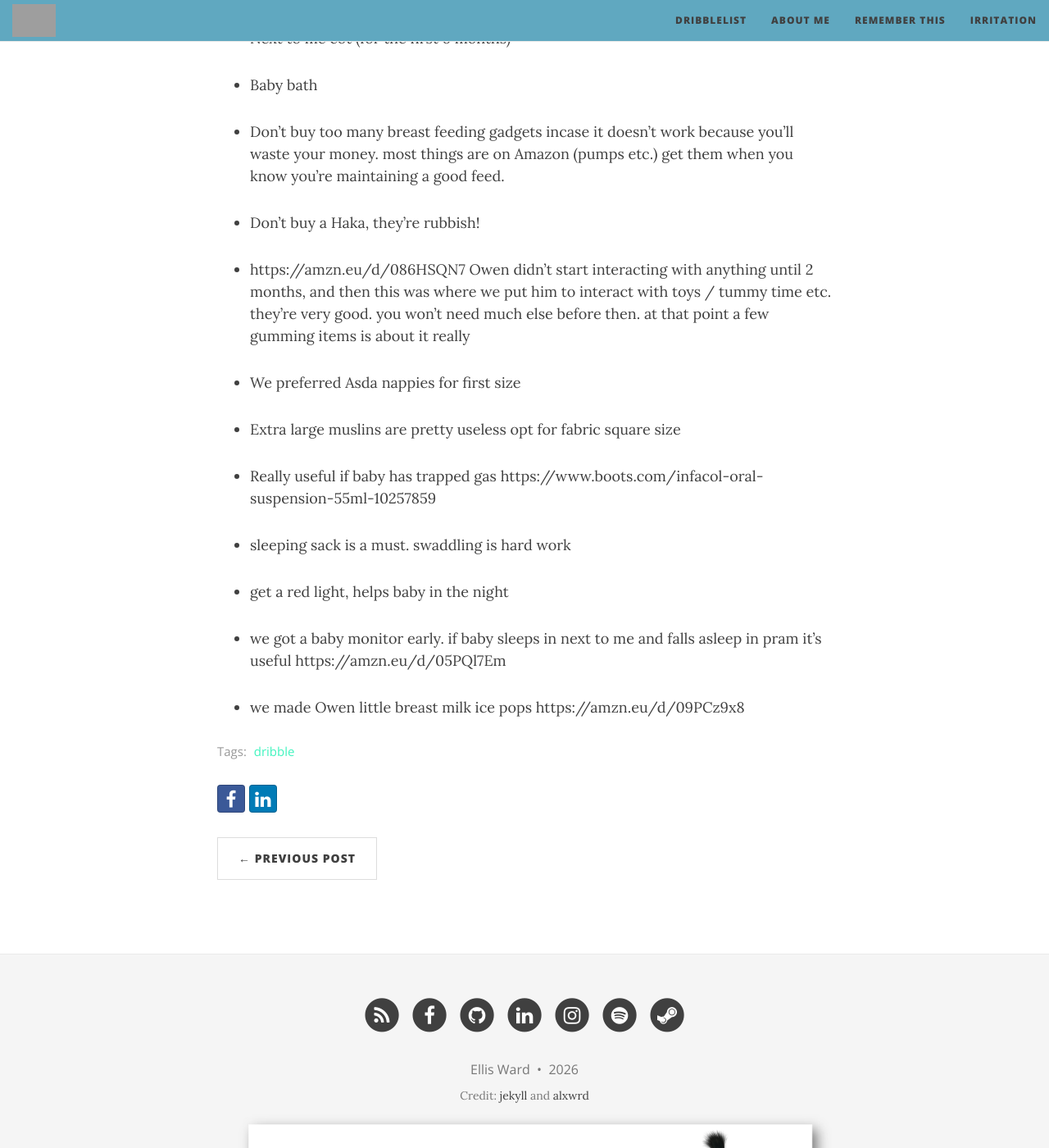
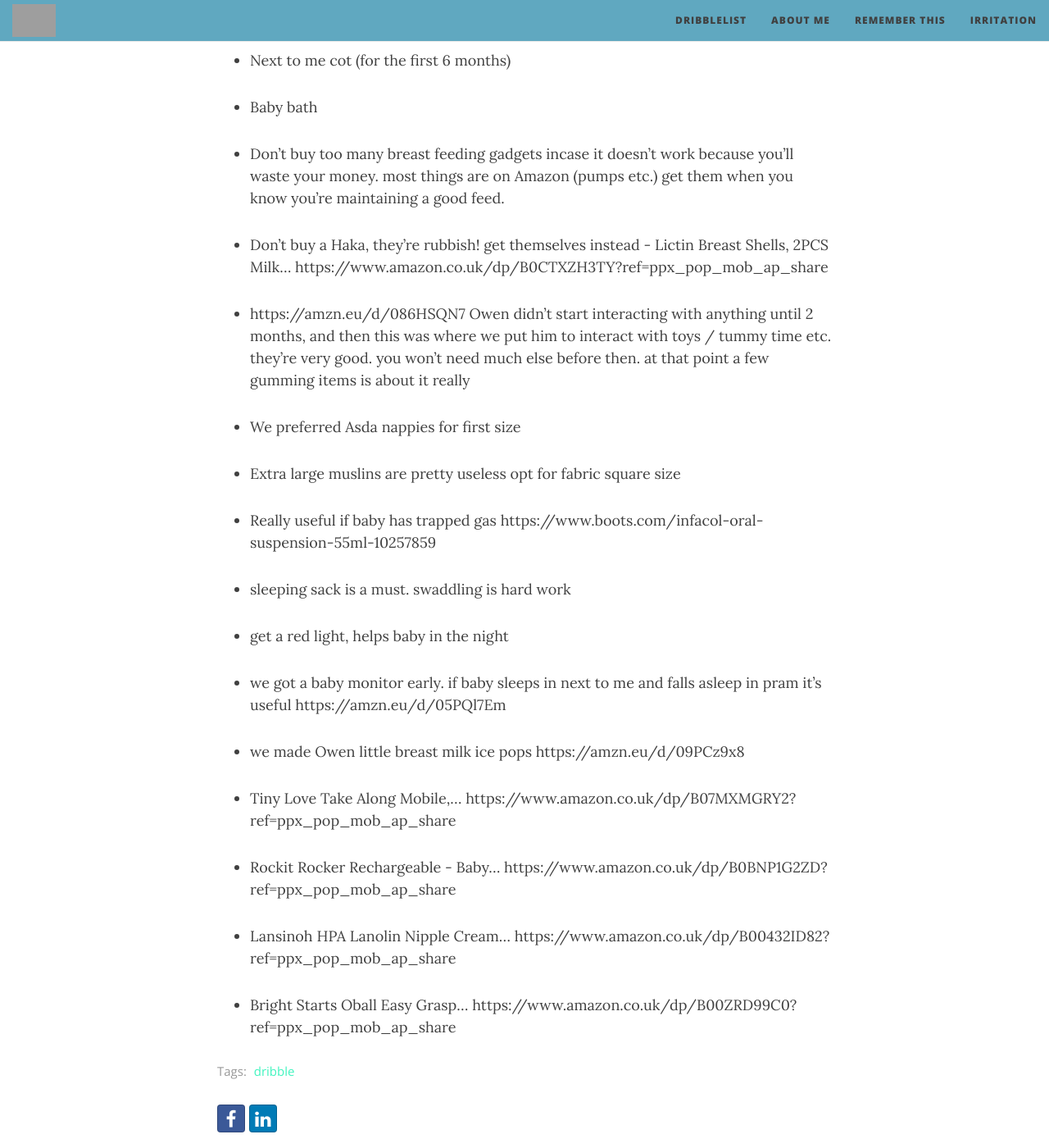
Before and after one commit to ellis-ward/ellis-ward.github.io, a Jekyll site: the page built from _posts/dribble/2026-05-31-adviceformypregnantfriends.md, in a window 1280 px wide and 1400 px high, scrolled down 3886 px. Shown: the whole window at 82% size. Built offline with Jekyll 4.4.1, drawn with Linux system fonts in a browser that asks for light colours; nearby versions of some CDN libraries; some of the changed text lies outside the part shown; grey boxes are pictures that could not be loaded.

Commit message:
Update 2026-05-31-adviceformypregnantfriends.md

```diff
--- a/_posts/dribble/2026-05-31-adviceformypregnantfriends.md
+++ b/_posts/dribble/2026-05-31-adviceformypregnantfriends.md
@@ -35,7 +35,7 @@
 
 - Hospital bag checklist - Best Start in Life - NHS https://share.google/WZPo6irKnYQQ6hzrB
 
-- Reusable breast pads
+- Reusable breast pads  https://www.amazon.co.uk/dp/B07S7GQ2T8?ref=ppx_pop_mob_ap_share
 
 - A portable fan!
 
@@ -103,7 +103,7 @@
 
 - Don't buy too many breast feeding gadgets incase it doesn't work because you'll waste your money. most things are on Amazon (pumps etc.) get them when you know you're maintaining a good feed.
 
-- Don't buy a Haka, they're rubbish!
+- Don't buy a Haka, they're rubbish! get themselves instead - Lictin Breast Shells, 2PCS Milk... https://www.amazon.co.uk/dp/B0CTXZH3TY?ref=ppx_pop_mob_ap_share
 
 - https://amzn.eu/d/086HSQN7 Owen didn't start interacting with anything until 2 months, and then this was where we put him to interact with toys / tummy time etc. they're very good. you won't need much else before then. at that point a few gumming items is about it really
 
@@ -120,3 +120,11 @@
 - we got a baby monitor early. if baby sleeps in next to me and falls asleep in pram it's useful https://amzn.eu/d/05PQl7Em
 
 - we made Owen little breast milk ice pops https://amzn.eu/d/09PCz9x8
+
+- Tiny Love Take Along Mobile,... https://www.amazon.co.uk/dp/B07MXMGRY2?ref=ppx_pop_mob_ap_share
+
+- Rockit Rocker Rechargeable - Baby... https://www.amazon.co.uk/dp/B0BNP1G2ZD?ref=ppx_pop_mob_ap_share
+
+- Lansinoh HPA Lanolin Nipple Cream... https://www.amazon.co.uk/dp/B00432ID82?ref=ppx_pop_mob_ap_share
+
+- Bright Starts Oball Easy Grasp... https://www.amazon.co.uk/dp/B00ZRD99C0?ref=ppx_pop_mob_ap_share
```
